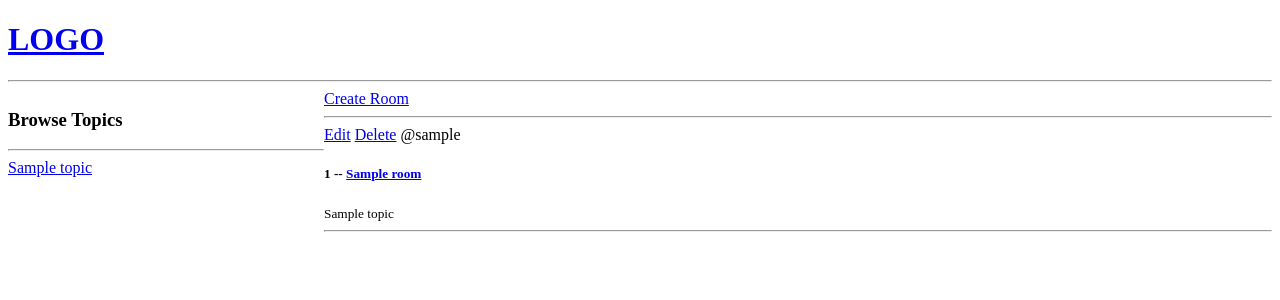
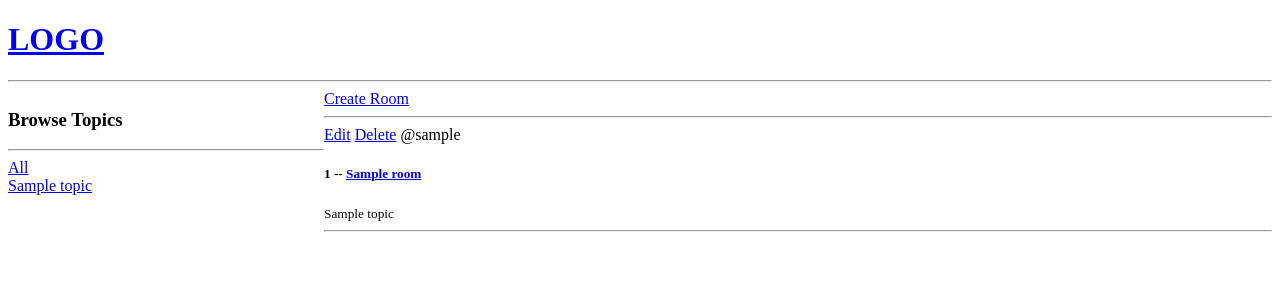
Before and after one commit to JRVinson87/studybud, a Django app: template base/templates/base/home.html in a window 1280 px wide. Shown: the top 300 px of the page. Run offline with Django 4.2, Linux system fonts and the light colour scheme; the template is opened without the code that fills it: most values are stand-ins (such as "Sample title", 1, 10 or a date in 2020).

Commit message:
add All link to topics

```diff
--- a/base/templates/base/home.html
+++ b/base/templates/base/home.html
@@ -13,6 +13,9 @@
     <div>
         <h3>Browse Topics</h3>
         <hr>
+        <div>
+            <a href="{% url 'home' %}"> All </a>
+        </div>
         {% for topic in topics %}
             <div>
                 <a href="{% url 'home' %}?q={{topic.name}}"> {{topic.name}} </a>
```
